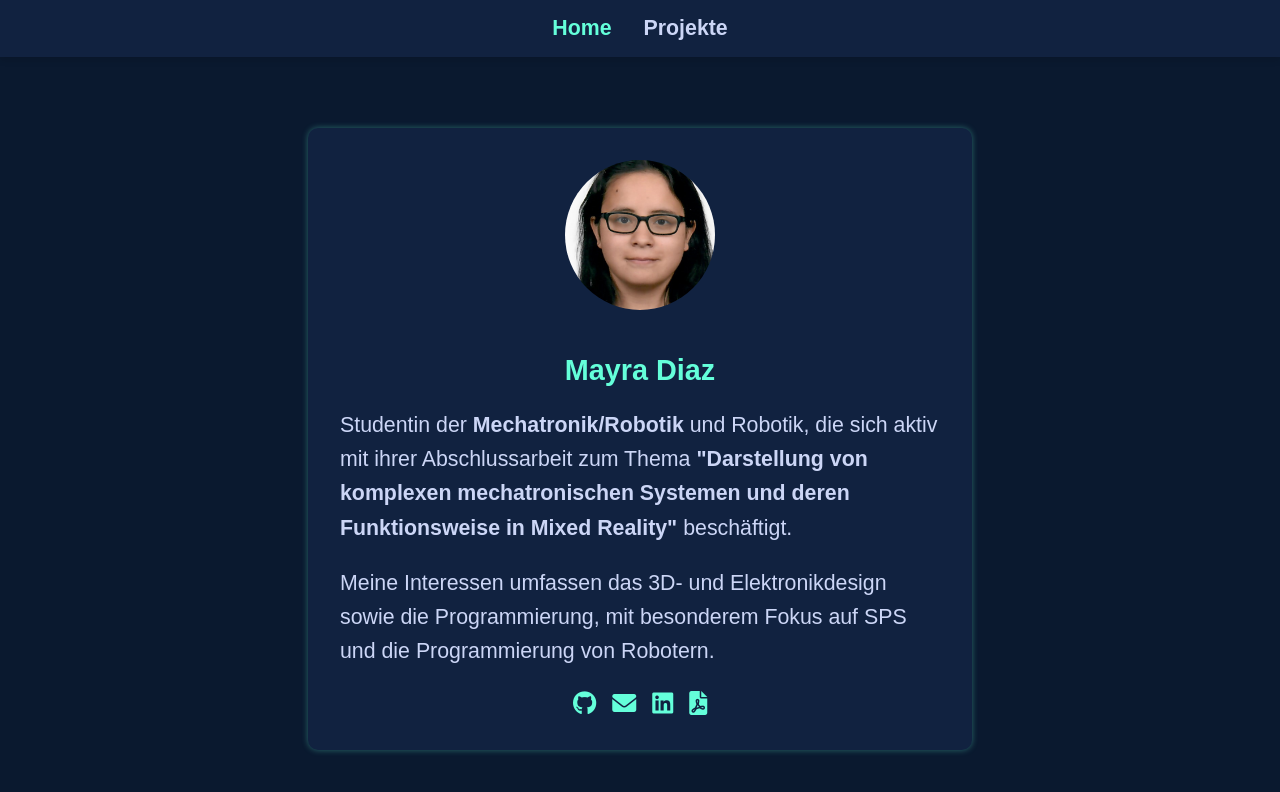
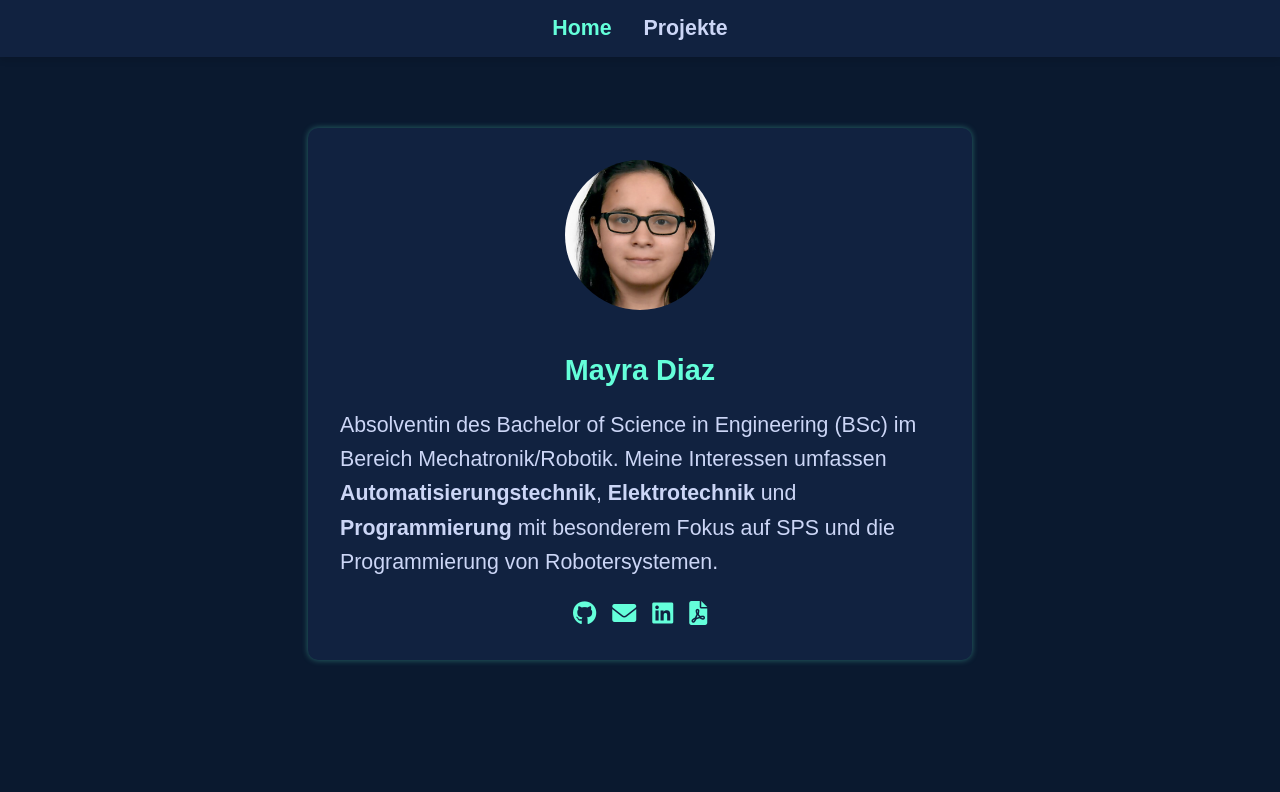
Before and after one commit to MayraDiazRomero/Portfolio, a plain HTML site: page index.html in a window 1280 px wide. Drawn offline with Linux system fonts and the light colour scheme.

Commit message:
update web: BSc

```diff
--- a/index.html
+++ b/index.html
@@ -29,11 +29,12 @@
                 <img src="img/myPhoto.PNG" alt="Foto de perfil">
             </div>
             <h2>Mayra Diaz</h2>
-            <p>Studentin der <strong>Mechatronik/Robotik</strong> und Robotik, die sich aktiv mit ihrer Abschlussarbeit
+            <p>Absolventin des Bachelor of Science in Engineering (BSc) im Bereich Mechatronik/Robotik. Meine Interessen umfassen <strong>Automatisierungstechnik</strong>, <strong>Elektrotechnik</strong> und <strong>Programmierung</strong> mit besonderem Fokus auf SPS und die Programmierung von Robotersystemen.</p>
+            <!-- <p>Studentin der <strong>Mechatronik/Robotik</strong> und Robotik, die sich aktiv mit ihrer Abschlussarbeit
                 zum Thema <strong>"Darstellung von komplexen mechatronischen Systemen und deren Funktionsweise in Mixed
                     Reality"</strong> beschäftigt.</p>
             <p>Meine Interessen umfassen das 3D- und Elektronikdesign sowie die Programmierung, mit besonderem Fokus auf
-                SPS und die Programmierung von Robotern.</p>
+                SPS und die Programmierung von Robotern.</p> -->
             <div class="social-icons">
                 <a href="https://github.com/MayraDiazRomero"><i class="fab fa-github"></i></a>
                 <a href="mailto:mayra.diaz@mailfence.com"><i class="fas fa-envelope"></i></a>
@@ -70,9 +71,9 @@
             <div class="project-cards">
 
                 <!-- Project 0  Mixed Reality -->
-                <div class="card">
+                <!-- <div class="card">
                     <div class="card-content">
-                        <h3>Mixed Reality</h3>
+                        <h3>Mixed Reality</h3> -->
                         <!-- GitHub Icon
                         <div class="project-links">
                             <a href="https://github.com/MayraDiazRomero/Portfolio" target="_blank"
@@ -80,7 +81,7 @@
                                 <i class="fab fa-github"></i>
                             </a>
                         </div>-->
-                        <p>Darstellung von komplexen mechatronischen Systemen und deren Funktionsweise in Mixed Reality</p>
+                        <!-- <p>Darstellung von komplexen mechatronischen Systemen und deren Funktionsweise in Mixed Reality</p>
                         <h3>Comming soon ...</h3>
                         <div class="tags">
                             <span>Mixed Reality</span>
@@ -90,7 +91,7 @@
                             <span>3D Design</span>
                         </div>
                     </div>
-                </div>
+                </div> -->
 
                 <!-- Project 1  Portfolio -->
                 <div class="card">
```
